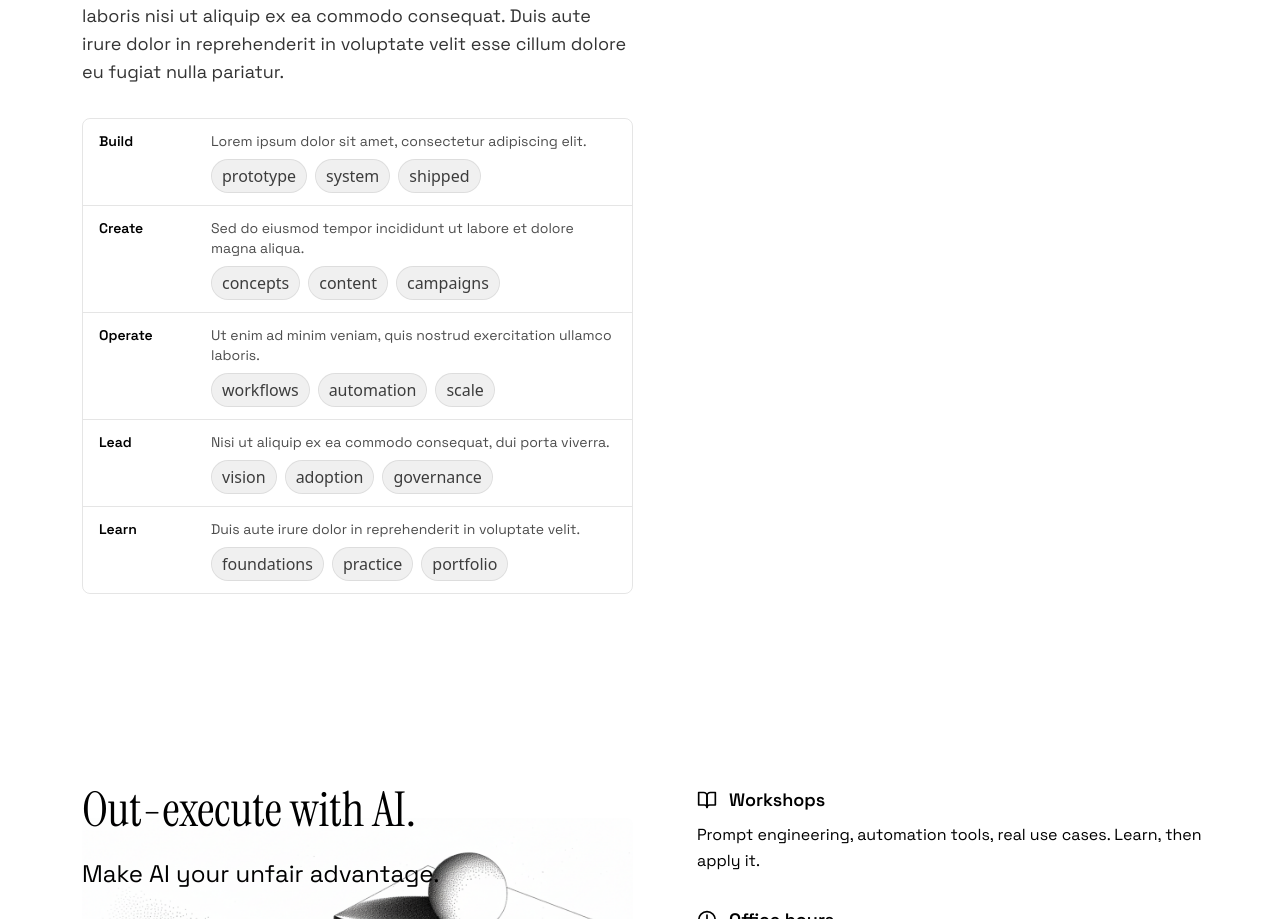
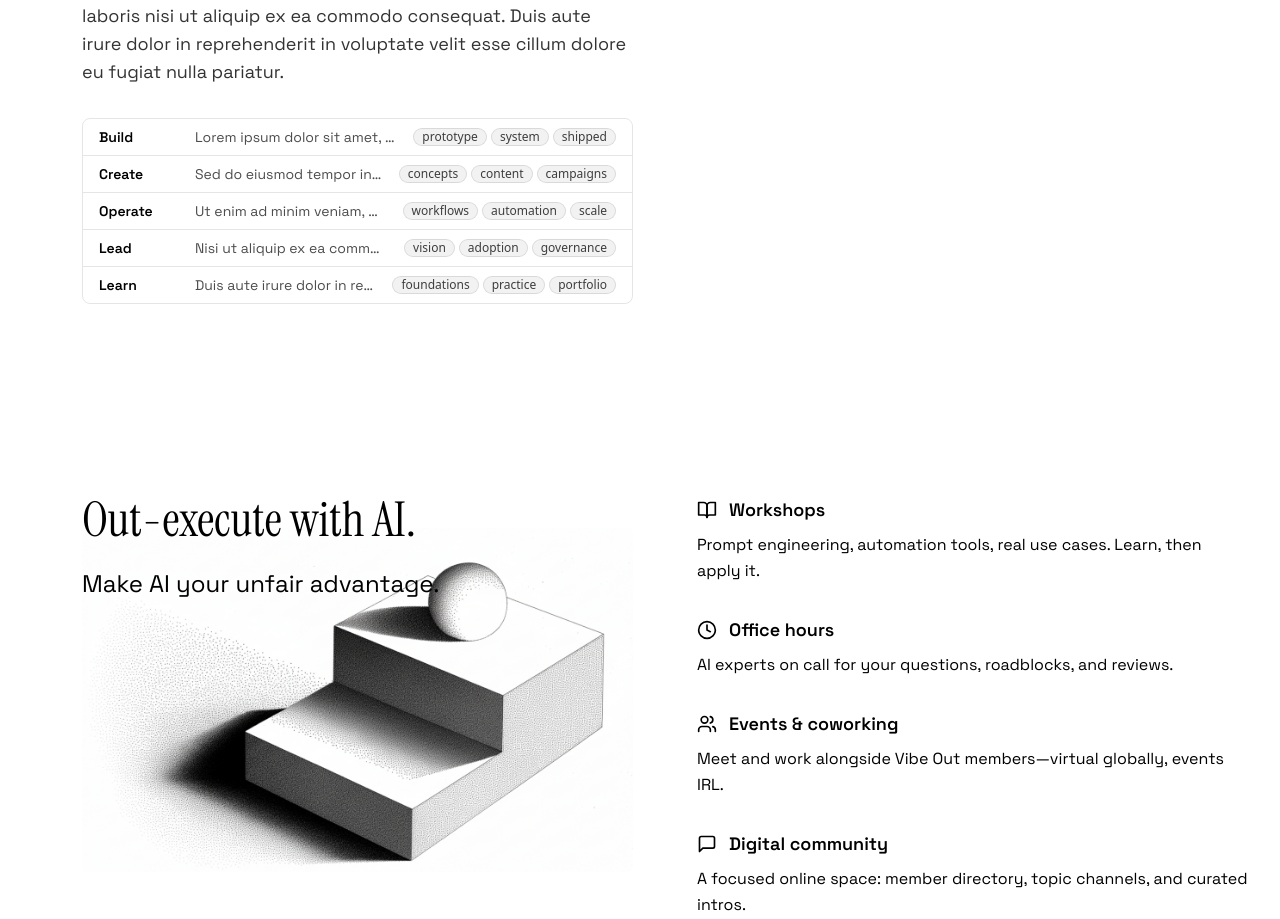
Before and after one commit to joshuaspacecadet/vibeout2, a React (Vite) app: page / in a window 1280 px wide. Shown: the part 1146-2065 px from the top of the page. Built offline with nearby package versions, Linux system fonts and the light colour scheme.

Commit message:
Refactor JourneyCompact component in App.tsx for improved layout and styling, including adjustments to step-chip padding and background in index.css for enhanced visual consistency.

```diff
--- a/src/App.tsx
+++ b/src/App.tsx
@@ -227,19 +227,17 @@ function JourneyCompact() {
     <div className="journeys">
       <ul className="divide-y divide-black/10 rounded-lg border border-black/10">
         {rows.map((r) => (
-          <li key={r.title} className="flex items-start gap-4 px-4 py-3">
-            <span className="w-24 shrink-0 font-space-grotesk font-semibold text-sm text-black">
+          <li key={r.title} className="flex items-center gap-4 px-4 py-2 whitespace-nowrap">
+            <span className="w-20 shrink-0 font-space-grotesk font-semibold text-xs sm:text-sm text-black">
               {r.title}
             </span>
-            <div className="flex-1 min-w-0">
-              <p className="font-space-grotesk text-sm text-black/70 mb-2">
-                {r.desc}
-              </p>
-              <div className="flex flex-wrap items-center gap-2">
-                {r.steps.map((s) => (
-                  <span key={s} className="step-chip">{s}</span>
-                ))}
-              </div>
+            <span className="flex-1 min-w-0 font-space-grotesk text-xs sm:text-sm text-black/70 truncate">
+              {r.desc}
+            </span>
+            <div className="flex items-center gap-1 shrink-0">
+              {r.steps.map((s) => (
+                <span key={s} className="step-chip">{s}</span>
+              ))}
             </div>
           </li>
         ))}
--- a/src/index.css
+++ b/src/index.css
@@ -219,12 +219,14 @@ body {
 }
 
 .journeys .step-chip {
-  padding: 4px 10px;
+  padding: 2px 8px;
   border-radius: 9999px;
-  background: rgba(0,0,0,0.06);
+  background: rgba(0,0,0,0.05);
   color: rgba(0,0,0,0.75);
-  border: 1px solid rgba(0,0,0,0.08);
+  border: 1px solid rgba(0,0,0,0.10);
   transition: background 200ms ease, color 200ms ease, border-color 200ms ease;
+  font-size: 12px;
+  line-height: 1;
 }
 
 .journeys .journey-row:hover .step-chip {
```
